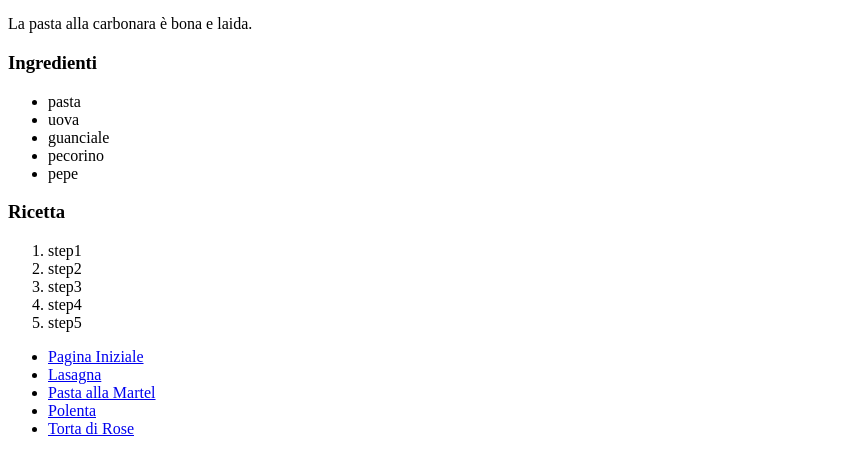
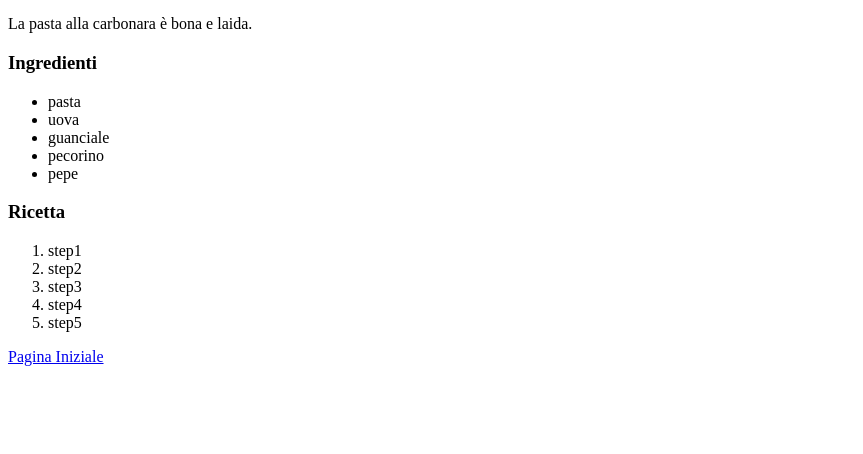
Before and after one commit to ph4r0e/odin-recipes, a plain HTML site: page recipes/carbonara.html in a window 1280 px wide. Shown: the part 661-1115 px from the top of the page, without its empty margins (0-863 px from the left). After the commit the page ends 1035 px from the top, so only its background shows below. Drawn offline with Linux system fonts and the light colour scheme.

Commit message:
fix: modifica link pagina iniziale

```diff
--- a/recipes/carbonara.html
+++ b/recipes/carbonara.html
@@ -29,11 +29,5 @@
             <li>step5</li>
         </ol>
     </body>
-    <ul>
-        <li><a href="/index.html">Pagina Iniziale</a></li>
-        <li><a href="/recipes/lasagna.html">Lasagna</a></li>
-        <li><a href="/recipes/pasta_alla_martel.html">Pasta alla Martel</a></li>
-        <li><a href="/recipes/polenta.html">Polenta</a></li>
-        <li><a href="/recipes/torta_di_rose.html">Torta di Rose</a></li>
-    </ul>
+    <a href="../index.html">Pagina Iniziale</a>
 </html>
```
